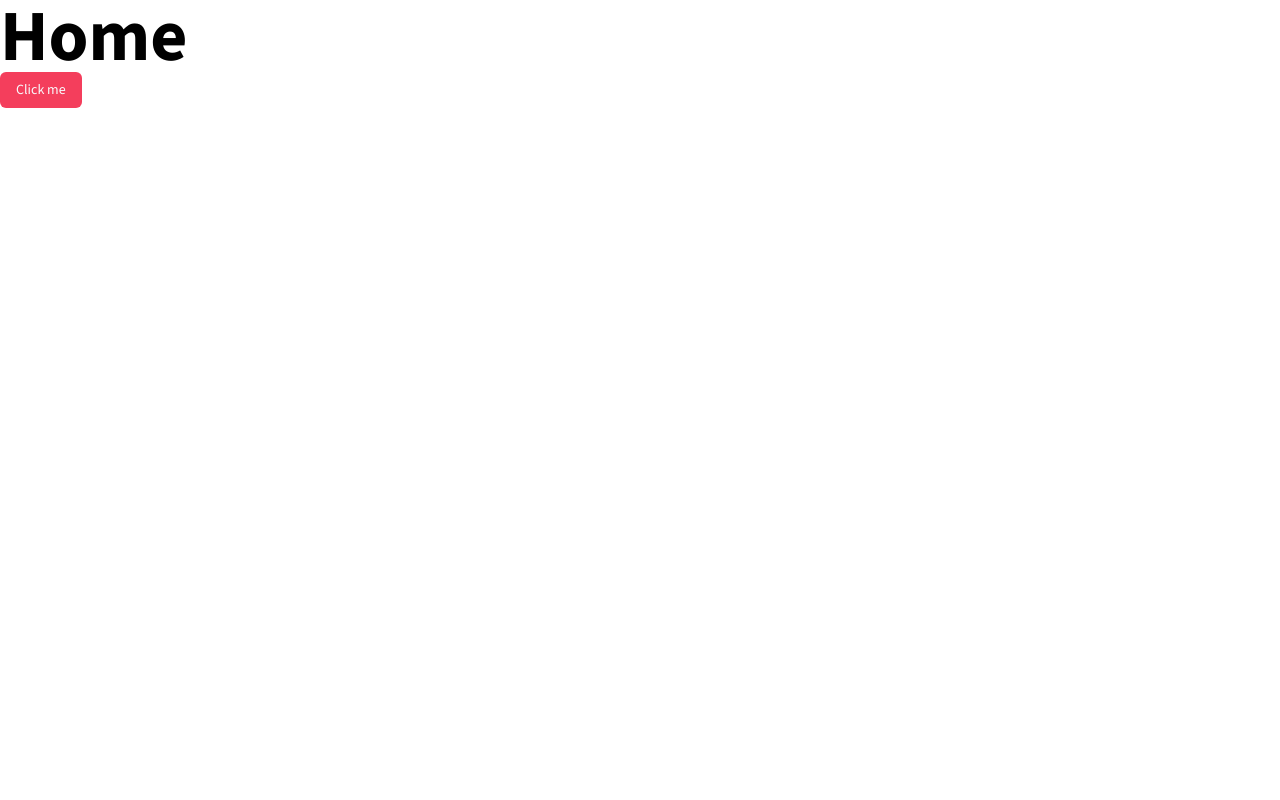
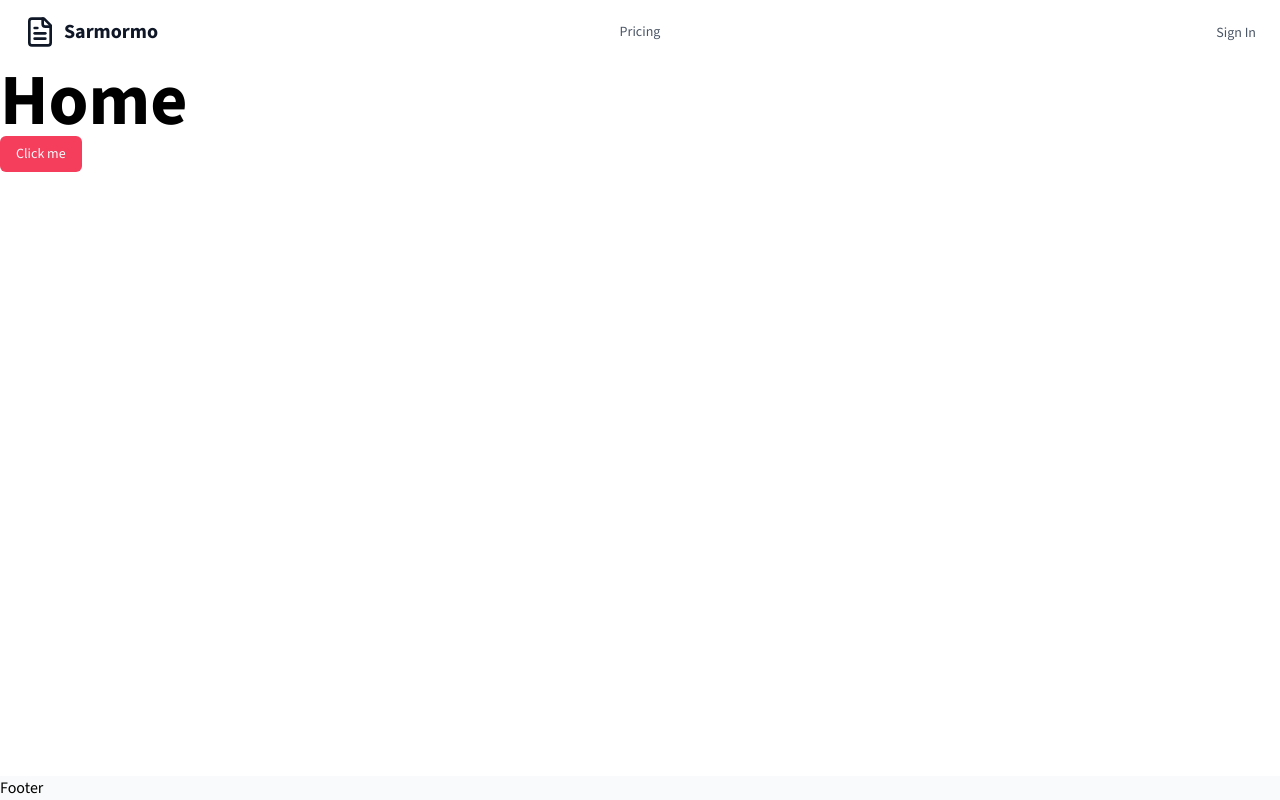
Before and after one commit to souravh093/sarmormo, a Next.js app: page / in a window 1280 px wide. Built offline with nearby package versions, Linux system fonts and the light colour scheme.

Commit message:
Navigation section initial static done.

```diff
--- a/src/app/layout.tsx
+++ b/src/app/layout.tsx
@@ -1,6 +1,9 @@
 import type { Metadata } from "next";
 import { Source_Sans_3 as FontSans } from "next/font/google";
 import "./globals.css";
+
+import Header from "@/components/common/header";
+import Footer from "@/components/common/footer";
 
 const fontSans = FontSans({
   variable: "--font-sans",
@@ -21,10 +24,12 @@
 }>) {
   return (
     <html lang="en">
-      <body
-        className={`${fontSans.variable} font-sans antialiased`}
-      >
-        {children}
+      <body className={`${fontSans.variable} font-sans antialiased`}>
+        <div className="relative flex min-h-screen flex-col">
+          <Header />
+          <main className="flex-1">{children}</main>
+          <Footer />
+        </div>
       </body>
     </html>
   );
--- /dev/null
+++ b/src/components/common/footer.tsx
@@ -0,0 +1,9 @@
+import React from 'react'
+
+const Footer = () => {
+  return (
+    <footer className='bg-gray-50'>Footer</footer>
+  )
+}
+
+export default Footer
--- /dev/null
+++ b/src/components/common/header.tsx
@@ -0,0 +1,43 @@
+import { FileText } from "lucide-react";
+import React from "react";
+import { Button } from "../ui/button";
+import NavLink from "./nav-link";
+
+const Header = () => {
+  const isLoggedIn = false;
+  return (
+    <header>
+      <nav className="container flex items-center justify-between py-4 lg:px-6 px-2 mx-auto">
+        <div className="flex lg:flex-1">
+          <NavLink href="/" className="flex items-center gap-1 lg:gap-2 shrink-0">
+            <FileText className="size-5 lg:size-8 text-gray-900 hover:rotate-12 transform transition duration-200" />
+            <span className="font-extrabold lg:text-xl text-gray-900">
+              Sarmormo
+            </span>
+          </NavLink>
+        </div>
+
+        <div className="flex lg:justify-between gap-4 lg:gap-12 lg:items-center">
+          <NavLink href={"/#pricing"}>Pricing</NavLink>
+          {isLoggedIn && <NavLink href={"/dashboard"}>Dashboard</NavLink>}
+        </div>
+
+        <div className="flex lg:justify-end lg:flex-1">
+          {isLoggedIn ? (
+            <div className="flex gap-2 items-center">
+              <NavLink href="/upload">Upload a PDF</NavLink>
+              <div>Pro</div>
+              <Button>User</Button>
+            </div>
+          ) : (
+            <div>
+              <NavLink href={"/sign-in"}>Sign In</NavLink>
+            </div>
+          )}
+        </div>
+      </nav>
+    </header>
+  );
+};
+
+export default Header;
--- /dev/null
+++ b/src/components/common/nav-link.tsx
@@ -0,0 +1,34 @@
+"use client";
+
+import { cn } from "@/lib/utils";
+import Link from "next/link";
+import { usePathname } from "next/navigation";
+import React from "react";
+
+const NavLink = ({
+  href,
+  children,
+  className,
+}: {
+  href: string;
+  children: React.ReactNode;
+  className?: string;
+}) => {
+  const pathName = usePathname();
+  const isActive =
+    pathName === href || (href !== "/" && pathName.startsWith(href));
+  return (
+    <Link
+      href={href}
+      className={cn(
+        "transition-colors text-sm duration-200 text-gray-600 hover:text-rose-500",
+        className,
+        isActive && "text-rose-500"
+      )}
+    >
+      {children}
+    </Link>
+  );
+};
+
+export default NavLink;
```
